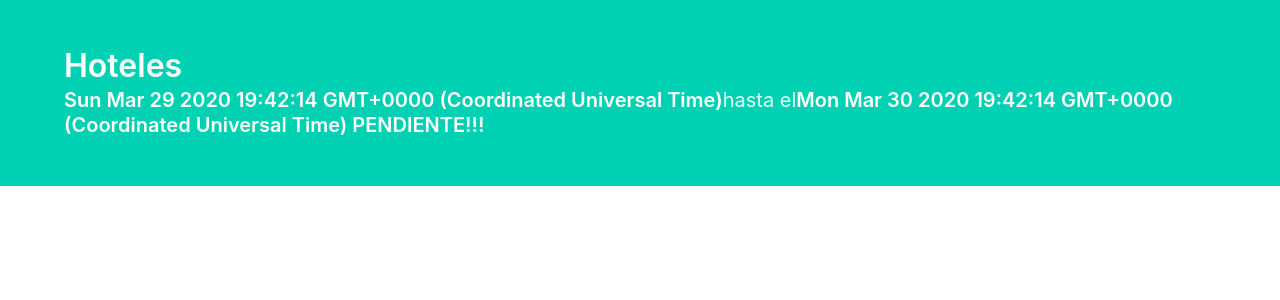
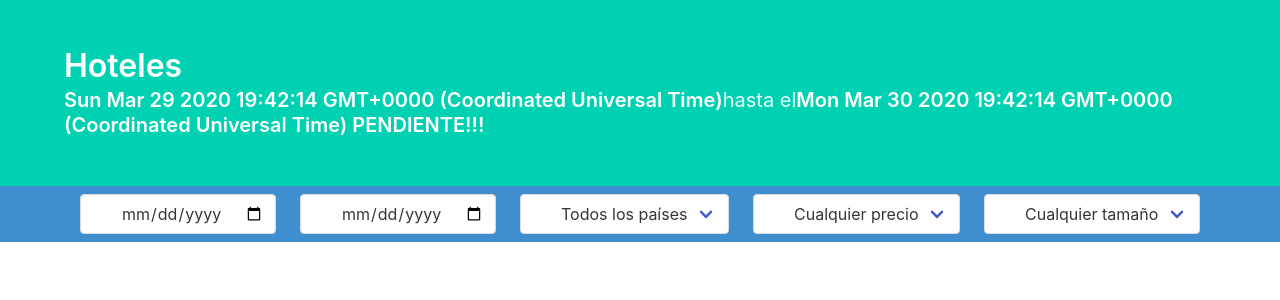
Before and after one commit to patricia-montoya/booking-app-parcel, a React (Vite) app: page / in a window 1280 px wide. Shown: the top 300 px of the page. Built offline with nearby package versions, Linux system fonts and the light colour scheme.

Commit message:
Implementation - Adding dependencies and filter to app component

```diff
--- a/src/App.js
+++ b/src/App.js
@@ -2,22 +2,33 @@ import React from 'react';
 import 'bulma';
 import '@fortawesome/fontawesome-free/css/all.min.css';
 import Hero from './components/Hero';
+import Filters from './components/Filters';
 import { today } from './data/data';
 
-const App = () => {
-  const filters = {
+class App extends React.Component {
+  constructor(props) {
+    super(props);
+
+    this.state = {
+      filters: {
         dateFrom: today,
         dateTo: new Date(today.valueOf() + 86400000),
         country: '',
         price: 0,
         rooms: 0,
+      },
     };
+  }
 
+  render() {
+    const { filters } = this.state;
     return (
       <div>
         <Hero filters={filters} />
+        <Filters filters={filters} />
       </div>
     );
-};
+  }
+}
 
 export default App;
--- a/src/components/DateFilter.js
+++ b/src/components/DateFilter.js
@@ -1,12 +1,14 @@
 import React from 'react';
 
-const DateFilter = () => {
+const DateFilter = ({ date, icon }) => {
+  const iconText = `fas ${icon}`;
+
   return (
     <div className="field">
       <div className="control has-icons-left">
         <input className="input" type="date" />
         <span className="icon is-small is-left">
-          <i className="fas"></i>
+          <i className={iconText}></i>
         </span>
       </div>
     </div>
--- a/src/components/Filters.js
+++ b/src/components/Filters.js
@@ -1,4 +1,6 @@
 import React from 'react';
+import DateFilter from './DateFilter';
+import OptionsFilter from './OptionsFilter';
 
 const Filters = (props) => {
   return (
--- a/src/components/OptionsFilter.js
+++ b/src/components/OptionsFilter.js
@@ -1,11 +1,15 @@
 import React from 'react';
 
-const DateFilter = () => {
+const DateFilter = ({ options, selected, icon }) => {
   return (
     <div className="field">
       <div className="control has-icons-left">
         <div className="select" style={{ width: '100%' }}>
-          <select style={{ width: '100%' }}>...</select>
+          <select style={{ width: '100%' }}>
+            {options.map((option) => (
+              <option value={option.value}>{option.name}</option>
+            ))}
+          </select>
         </div>
         <div className="icon is-small is-left">
           <i className="fas"></i>
```
Lines whose indentation alone changed are shown as unchanged.
